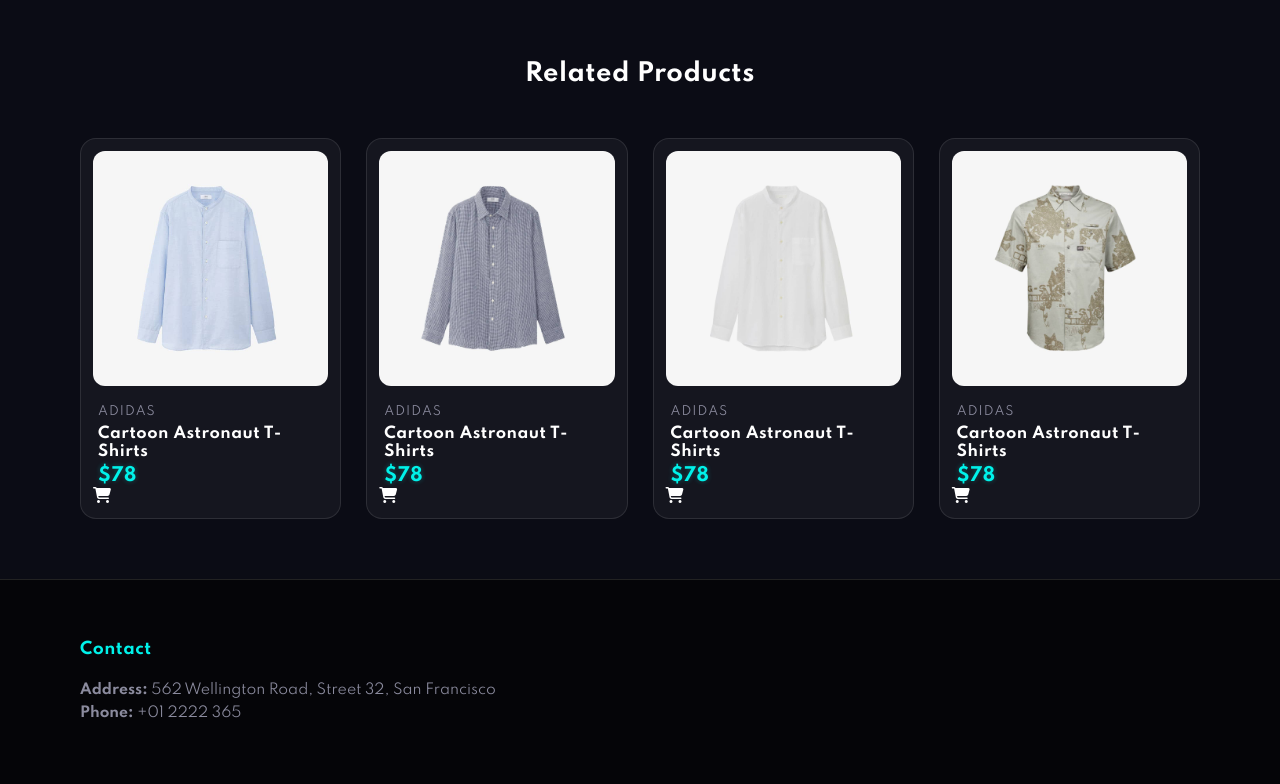
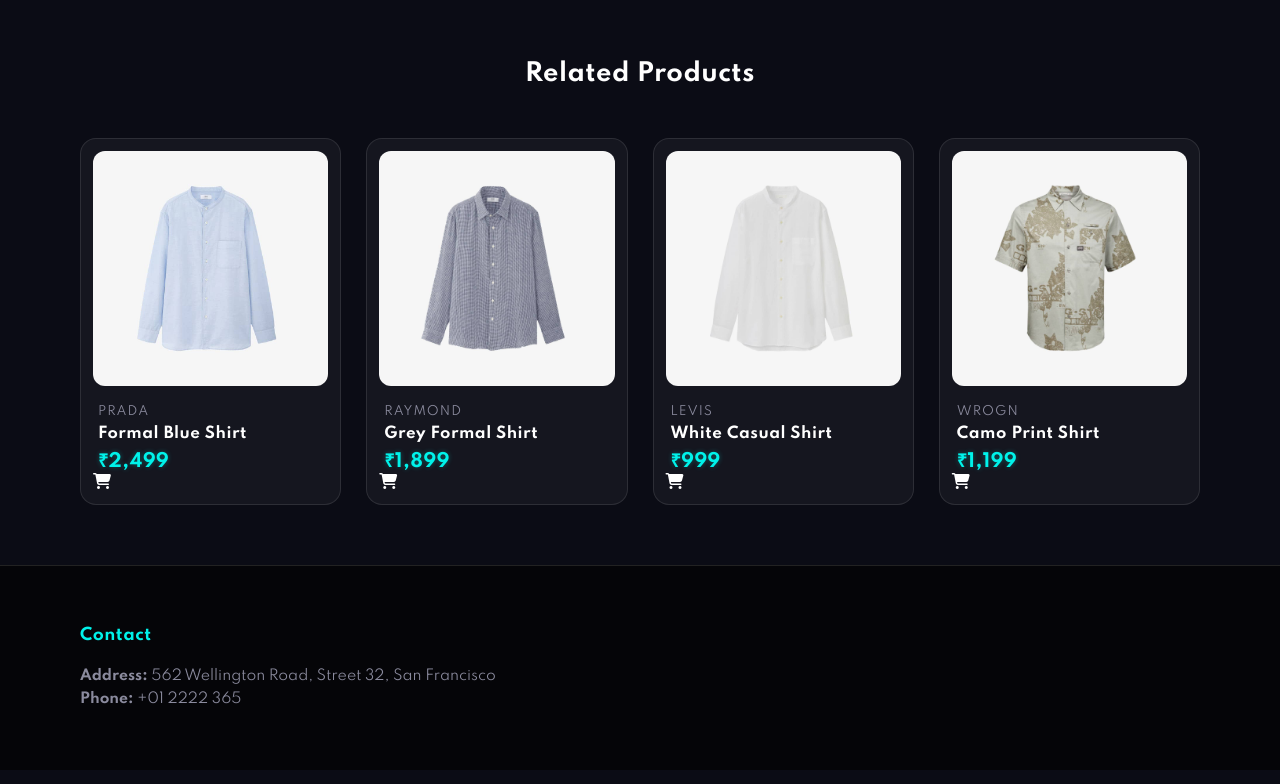
Before and after one commit to CodeVansh-22/FashionHub, a plain HTML site: page Frontend/sproduct.html in a window 1280 px wide. Shown: the part 786-1570 px from the top of the page. Drawn offline with Linux system fonts and the light colour scheme.

Commit message:
Frontend Creating

```diff
--- a/Frontend/sproduct.html
+++ b/Frontend/sproduct.html
@@ -73,36 +73,36 @@
             <div class="pro" onclick="window.location.href='index.html';">
                 <img src="assets/n1.jpg" alt="">
                 <div class="des">
-                    <span>Adidas</span>
-                    <h5>Cartoon Astronaut T-Shirts</h5>
-                    <h4>$78</h4>
+                    <span>Prada</span>
+                    <h5>Formal Blue Shirt</h5>
+                    <h4>₹2,499</h4>
                 </div>
                 <a href="#"><i class="fa-solid fa-cart-shopping cart"></i></a>
             </div>
             <div class="pro" onclick="window.location.href='index.html';">
                 <img src="assets/n2.jpg" alt="">
                 <div class="des">
-                    <span>Adidas</span>
-                    <h5>Cartoon Astronaut T-Shirts</h5>
-                    <h4>$78</h4>
+                    <span>Raymond</span>
+                    <h5>Grey Formal Shirt</h5>
+                    <h4>₹1,899</h4>
                 </div>
                 <a href="#"><i class="fa-solid fa-cart-shopping cart"></i></a>
             </div>
             <div class="pro" onclick="window.location.href='index.html';">
                 <img src="assets/n3.jpg" alt="">
                 <div class="des">
-                    <span>Adidas</span>
-                    <h5>Cartoon Astronaut T-Shirts</h5>
-                    <h4>$78</h4>
+                    <span>Levis</span>
+                    <h5>White Casual Shirt</h5>
+                    <h4>₹999</h4>
                 </div>
                 <a href="#"><i class="fa-solid fa-cart-shopping cart"></i></a>
             </div>
             <div class="pro" onclick="window.location.href='index.html';">
                 <img src="assets/n4.jpg" alt="">
                 <div class="des">
-                    <span>Adidas</span>
-                    <h5>Cartoon Astronaut T-Shirts</h5>
-                    <h4>$78</h4>
+                    <span>Wrogn</span>
+                    <h5>Camo Print Shirt</h5>
+                    <h4>₹1,199</h4>
                 </div>
                 <a href="#"><i class="fa-solid fa-cart-shopping cart"></i></a>
             </div>
```
